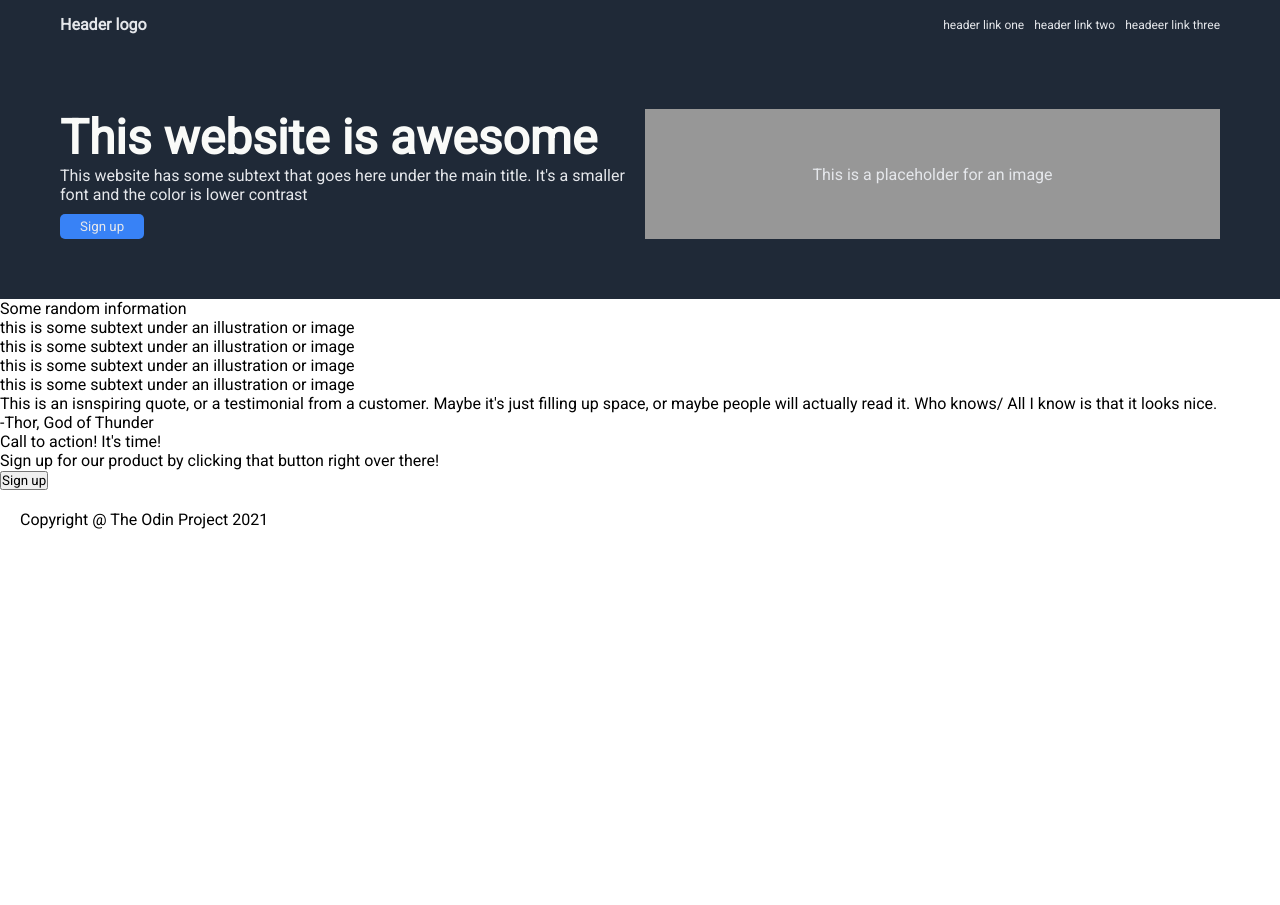
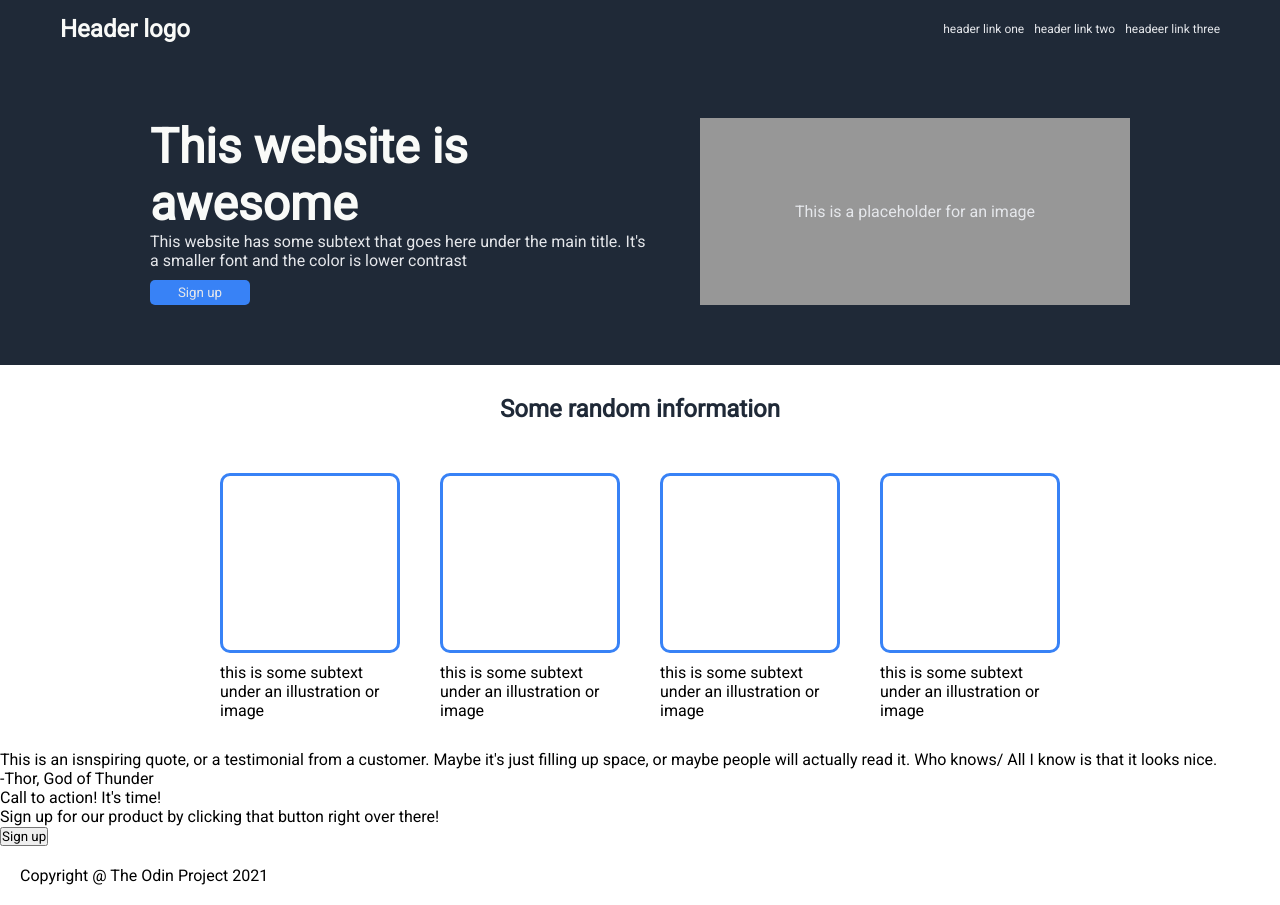
Before and after one commit to codingbyday3/odin-landing-page, a plain HTML site: page index.html in a window 1280 px wide. Before the commit the page ends 800 px from the top, so only its background shows below. Drawn offline with Linux system fonts and the light colour scheme.

Commit message:
Feat: make css for second section
Give every empty div height and width so they can
siplay like boxes, every content-container to flex
so they display like that.

```diff
--- a/index.html
+++ b/index.html
@@ -28,23 +28,25 @@
         <p>This is a placeholder for an image</p>
       </div>
     </section>
-    <section>
-      <p>Some random information</p>
-      <div>
-        <div></div>
+    <section class="second-section">
+      <p class="heading">Some random information</p>
+      <div class="containers">
+        <div class="content-container">
+          <div class="empty-container"></div>
           <p>this is some subtext under an illustration or image</p>
         </div>
-      <div>
-        <div></div>
+        <div class="content-container">
+          <div class="empty-container"></div>
           <p>this is some subtext under an illustration or image</p>
         </div>
-      <div>
-        <div></div>
+        <div class="content-container">
+          <div class="empty-container"></div>
           <p>this is some subtext under an illustration or image</p>
         </div>
-      <div>
-        <div></div>
+        <div class="content-container">
+          <div class="empty-container"></div>
           <p>this is some subtext under an illustration or image</p>
+        </div>
       </div>
     </section>
     <section>
--- a/style.css
+++ b/style.css
@@ -4,6 +4,8 @@
   box-sizing: border-box;
   font-family: 'Roboto';
 }
+
+/* header */
 
 header{
   display: flex;
@@ -15,6 +17,8 @@ header{
 
 header p{
   font-weight: bold;
+  font-size: 24px;
+  color: #F9FAF8;
 }
 
 header div{
@@ -22,6 +26,8 @@ header div{
   gap: 10px;
   align-items: center;
 }
+
+/* page */
 
 .link{
   text-decoration: none;
@@ -35,29 +41,40 @@ main{
 
 }
 
+/* first-section */
+
 .first-section{
   background-color: #1F2937;
   color: #E5E7EB;
-  padding: 60px;
+  padding: 60px 150px;
   display: flex;
-  gap: 10px;
+  justify-content: center;
+  gap: 50px;
+}
+
+.first-section .heading-container{
+  display: flex;
+  flex-direction: column;
+  max-width: 500px;
+
 }
 
 .first-section .heading{
   font-size: 48px;
   font-weight: 900;
   color: #F9FAF8;
+
 }
 
-.first-section div{
-  flex: 1;
-}
+
 
 .first-section .placeholder{
   display: flex;
   align-items: center;
   justify-content: center;
   background-color: #979797;
+  max-width: 500px;
+  flex: 1;
 }
 
 .heading-container button{
@@ -67,6 +84,42 @@ main{
   padding: 5px 20px;
   border-radius: 5px;
   margin-top: 10px;
+  width: 100px;
+}
+
+
+/* second-section */
+
+.second-section{
+  display: flex;
+  flex-direction: column;
+  align-items: center;
+  padding: 30px 60px;
+  gap: 50px;
+}
+
+.second-section .heading{
+  font-size: 24px;
+  font-weight: bold;
+  color: #1F2937;
+}
+
+.second-section .content-container{
+  display: flex;
+  flex-direction: column;
+  gap: 10px;
+  width: 180px;
+}
+
+.second-section .empty-container{
+  border-radius: 10px;
+  border: #3882F6 solid 3px;
+  height: 180px;
+}
+
+.second-section .containers{
+  display: flex;
+  gap: 40px;
 }
 
 footer{
```
Lines whose indentation alone changed are shown as unchanged.
